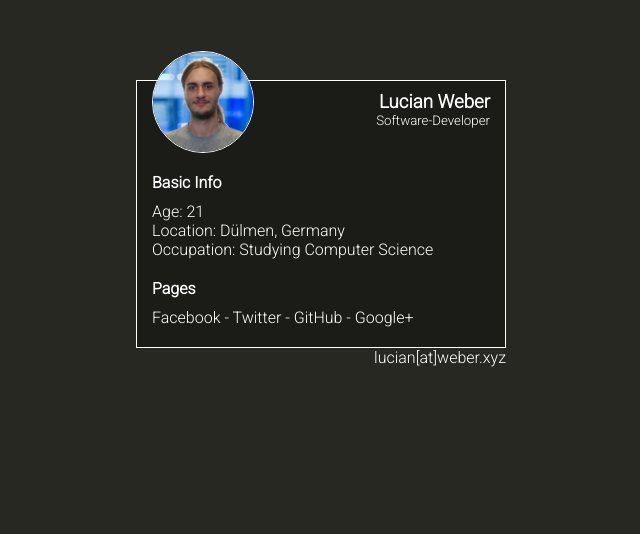
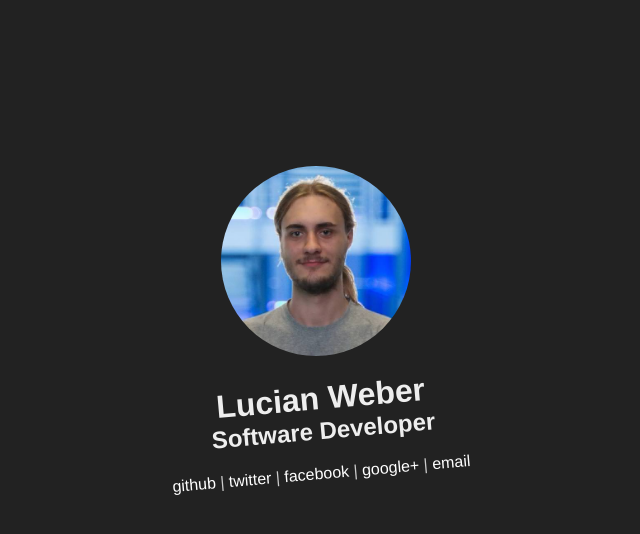
Before and after one commit to lucianweber/weber.xyz, a plain HTML site: page index.html in a window 1280 px wide. Shown: the whole page, without its empty margins (319-959 px from the left). Drawn offline with Linux system fonts and the light colour scheme.

Commit message:
redesign again :hear_no_evil:

```diff
--- a/content/content.json
+++ /dev/null
@@ -1 +0,0 @@
-{"version":1,"blocks":[{"headline":"Basic Info","linebreaks":true,"lines":[{"key":"Age","value":21},{"key":"Location","value":"Dülmen, Germany"},{"key":"Occupation","value":"Studying Computer Science"}]},{"headline":"Pages","linebreaks":false,"lines":[{"key":"Facebook","value":"url:https://www.facebook.com/lucian.weber"},{"key":"Twitter","value":"url:https://www.twitter.com/lucianweber"},{"key":"GitHub","value":"url:https://www.github.com/lucianw"},{"key":"Google+","value":"url:https://plus.google.com/u/0/113511575473783038857"}]}],"me":{"name":"Lucian Weber","title":"Software-Developer","mail":"lucian@weber.xyz","image":"content/me.jpg"}}
--- /dev/null
+++ b/content/style.css
@@ -0,0 +1,79 @@
+* {
+    margin: 0;
+    padding: 0;
+    border: 0;
+    outline: 0;
+    text-decoration: none;
+    -webkit-font-smoothing: antialiased;
+    -webkit-box-sizing: border-box;
+    -moz-box-sizing: border-box;
+    box-sizing: border-box;
+}
+
+html, body {
+    height: 90%;
+    width: 100%;
+}
+
+body {
+    background: #222;
+    color: #CCC;
+    font-family: Helvetica, sans-serif;
+    font-size: 1em;
+}
+
+.main {
+    display: table;
+    height: 100%;
+    width: 100%;
+}
+
+.content {
+    display: table-cell;
+    vertical-align: middle;
+}
+
+.image {
+    width: 200px;
+    margin: 0 auto;
+}
+
+.image > img {
+    border-radius: 50%;
+    width: 190px;
+    height: 190px;
+    text-align: center;
+    line-height: 100px;
+}
+
+.headline {
+    width: 230px;
+    margin: 0 auto;
+    text-align: center;
+    color: #EEE;
+    padding-top: 20px;
+    transform: rotateZ(-5deg);
+}
+
+.social {
+    width: 300px;
+    margin: 0 auto;
+    padding-top: 20px;
+    transform: rotateZ(-5deg);
+}
+
+a {
+    color: white !important;
+}
+
+a:hover {
+    opacity: 0.6;
+}
+
+a.clickAnimation:focus {
+    transform: rotateZ(360deg);
+    -webkit-transition-duration: 1s;
+    -moz-transition-duration: 1s;
+    -o-transition-duration: 1s;
+    transition-duration: 0.5s;
+}
--- a/index.html
+++ b/index.html
@@ -1,116 +1,37 @@
+<!DOCTYPE html>
 <html manifest="content/manifest.cache">
 <head>
-    <meta http-equiv="X-UA-Compatible" content="IE=edge">
-    <meta name="viewport" content="width=device-width, initial-scale=1.0, user-scalable=no">
-    <title>Lucian Weber</title>
-    <style>
-        body {
-            /*background-image: url(content/back.jpg);*/
-            background-position: 50% 0px;
-            background-repeat: no-repeat;
-            background-color: rgb(39,40,34);
-            font-family: 'Roboto', sans-serif;
-            color: white;
-            margin: 0;
-
-        }
-
-        .content {
-            max-width: 370px;
-            margin: 70px auto 0 auto;
-            padding: 10px;
-        }
-
-        .box {
-            border: 1px solid white;
-            padding: 10px 15px;
-            background-color: rgba(0,0,0,0.3);
-        }
-
-
-        .headline {
-            width: 100%;
-        }
-
-        .headline > div {
-            width: 120px;
-            float: right;
-            text-align: right;
-        }
-
-        .headline > div > h3 {
-            margin: 0;
-        }
-
-        .headline > div > h5 {
-            margin: 0;
-            font-weight: normal;
-        }
-
-        .headline > img {
-            border: 1px solid white;
-            border-radius: 50%;
-            width: 100px;
-            height: 100px;
-            text-align: center;
-            line-height: 100px;
-            margin-top: -40px;
-            -webkit-transition-duration: 1s;
-            -moz-transition-duration: 1s;
-            -o-transition-duration: 1s;
-            transition-duration: 1s;
-        }
-
-        .headline > img:hover {
-            border-radius: 10px;
-            -webkit-transition-duration: 1s;
-            -moz-transition-duration: 1s;
-            -o-transition-duration: 1s;
-            transition-duration: 1s;
-        }
-
-
-        .text > h4 {
-            margin: 20px 0 0 0;
-        }
-
-        .text > p {
-            margin: 10px 0;
-        }
-
-
-        .footer {
-            text-align: right;
-        }
-
-        a {
-            color: white !important;
-            text-decoration: none;
-        }
-
-        a:hover {
-            opacity: 0.6;
-        }
-    </style>
+        <meta charset="UTF-8">
+        <meta http-equiv="X-UA-Compatible" content="IE=edge,chrome=1">
+        <meta name="viewport" content="width=device-width, initial-scale=1, maximum-scale=1">
+        <title>lucian weber</title>
+        <meta name="keywords" content="javascript, css3, html5, c#, java, sql, mongodb, nodejs, lucian, weber">
+        <meta name="robots" content="index, follow">
+        <meta name="description" content="I am a web-developer from germany.">
+        <link rel="stylesheet" href="/content/style.css" type="text/css">
+        <link rel="shortcut icon" href="/favicon.ico" type="image/x-icon">
 </head>
 <body>
-    <div class="content">
-        <div class="box">
+    <div class="main">
+        <div class="content">
+            <div class="image">
+                <img src="content/me.jpg">
+            </div>
             <div class="headline">
-                <img id="image">
-                <div>
-                    <h3 id="name"></h3>
-                    <h5 id="title"></h4>
-                </div>
+                <h1>Lucian Weber</h1>
+                <h2>Software Developer</h2>
             </div>
-            <div class="text"></div>
-        </div>
-        <div class="footer">
-            <a id="mail"></a>
+            <p class="social">
+                <a class="clickAnimation" href="https://github.com/lucianw">github</a> |
+                <a class="clickAnimation" href="https://twitter.com/lucianweber">twitter</a> |
+                <a class="clickAnimation" href="https://www.facebook.com/lucian.weber">facebook</a> |
+                <a class="clickAnimation" href="https://plus.google.com/u/0/113511575473783038857">google+</a> |
+                <a href="mailto:lucian@weber.xyz">email</a>
+            </p>
         </div>
     </div>
     <script type="text/javascript">
-        (function() {
+    (function() {
             // Application Cache Checker
             window.addEventListener('load', function (e) {
                 window.applicationCache.addEventListener('updateready', function (e) {
@@ -121,59 +42,6 @@
                 }, false);
             }, false);
         })();
-
-        (function (module, window, undefined) {
-
-            function print(obj) {
-                var content = "";
-                for(var i = 0; i < obj.blocks.length; i++) {
-                    var block = obj.blocks[i];
-                    content += "<h4>" + block.headline + "</h4><p>";
-                    for(var j = 0; j < block.lines.length; j++) {
-                        var line = block.lines[j];
-                        if(typeof line.value === "string" && line.value.match(/^(url:)\S+/) !== null) {
-                            content += "<a href=\"" + line.value.substring(4, line.value.length) + "\" target=\"_blank\">" + line.key + "</a>";
-                        } else {
-                            content += line.key + ": ";
-                            if(typeof line.value === "object" && line.value.length !== undefined) {
-                                line.value = line.value.join(", ");
-                            }
-                            content += line.value;
-                        }
-                        if(block.linebreaks === true) {
-                            content += "<br>";
-                        } else if(j < block.lines.length - 1) {
-                            content += " - ";
-                        }
-                    }
-                    content += "</p>";
-                }
-                window.document.getElementsByClassName('text')[0].innerHTML = content;
-
-                window.document.getElementById('name').innerHTML = obj.me.name;
-                window.document.getElementById('title').innerHTML = obj.me.title;
-                window.document.getElementById('mail').innerHTML = obj.me.mail.replace("@", "[at]");
-                window.document.getElementById('mail').href = "mailto:" + obj.me.mail;
-                window.document.getElementById('image').src = obj.me.image;
-            }
-
-            function init() {
-                var request = new XMLHttpRequest();
-                request.onreadystatechange = function() {
-                    if (request.readyState === 4 && request.status === 200) {
-                        var json = JSON.parse(request.responseText);
-                        print(json);
-                    }
-                };
-                request.open("GET", "content/content.json", true);
-                request.send();
-            }
-
-            init();
-
-        })((window.l = {}), window);
     </script>
-    <link rel="icon" type="image/png" href="favicon.ico">
-    <link href='http://fonts.googleapis.com/css?family=Roboto:300&subset=latin,latin-ext' rel='stylesheet' type='text/css'>
 </body>
 </html>
```
Also changed, not shown: content/back.jpg (deleted), 1 other file.
